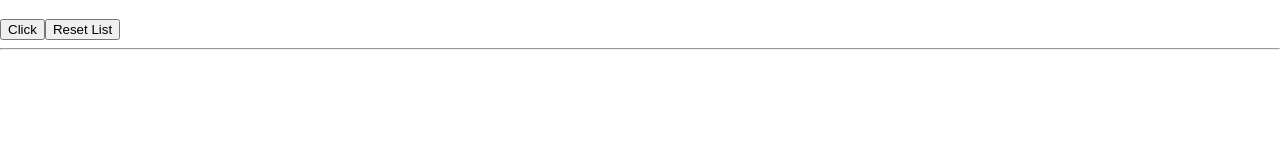
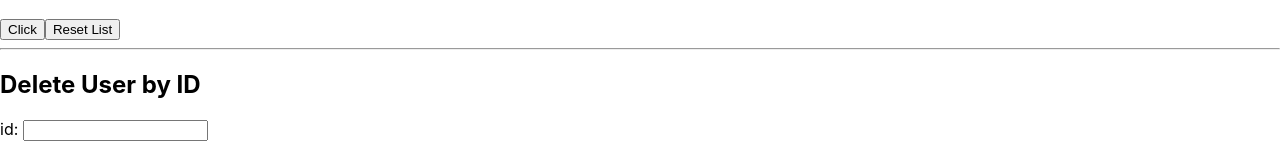
Before and after one commit to Nraxi/examen, a React (Create React App) app in the folder frontend-my-examen/: page /manageusers in a window 1280 px wide. Shown: the part 1543-1703 px from the top of the page. Before the commit the page ends 1601 px from the top, so only its background shows below. Built offline with nearby package versions, Linux system fonts and the light colour scheme; no server answers.

Commit message:
add Delete user input

```diff
--- /dev/null
+++ b/frontend-my-examen/src/pages/ManageUser/delUser.jsx
@@ -0,0 +1,55 @@
+
+import React, { useState } from 'react';
+import axios from 'axios';
+import Input from '../../handlers/Input';
+
+
+function DelUser() {
+  const [data, setData] = useState([]);
+  const [dataErr, setErrData] = useState([]);
+  const [inputfield, setInputField] = useState('');
+
+
+  function DeleteUsersByID() {
+    const url = '/admin/deleteuser/';
+
+    axios
+      .delete(url + inputfield)
+      .then((res) => {
+        const responseData = res.data.replace(/}{/g, '},{');
+        const jsonArray = `[${responseData}]`;
+        const jsonData = JSON.parse(jsonArray);
+        const ArrayData = jsonData[1].message;
+        const ArrayError = jsonData[1].error;
+        setData(ArrayData);
+        setErrData(ArrayError)
+      })
+  }
+
+
+  return (
+    <div>
+      <h2>Delete User by ID</h2>
+      <p>{data}</p>
+      <p>{dataErr}</p>
+      <form>
+        <Input
+          type="text"
+          name="inputfield"
+          id="inputfield"
+          title="id: "
+          autoComplete="inputfield-new"
+          className="inputfield"
+          onChange={(event) => setInputField(event.target.value)}
+        />
+      </form>
+
+      <div>
+
+      </div>
+      <br />
+      <button onClick={DeleteUsersByID}>Click</button>
+    </div>
+  );
+}
+export default DelUser
--- a/frontend-my-examen/src/pages/ManageUsers.jsx
+++ b/frontend-my-examen/src/pages/ManageUsers.jsx
@@ -5,13 +5,9 @@ import StartpageLoggedIn from './StartpageLoggedIn'
 import UpdatePassword from './ManageUser/updatePassword'
 import GetUsers from './ManageUser/getUsers'
 import GetUser from './ManageUser/getUser'
+import DelUser from './ManageUser/delUser'
 
 function ManageUsers() {
-
-
-
-
-
 
 
   return (
@@ -29,6 +25,7 @@ function ManageUsers() {
         <hr />
         <GetUser />
         <hr />
+        <DelUser />
       </div>
     </div>
   )
```
